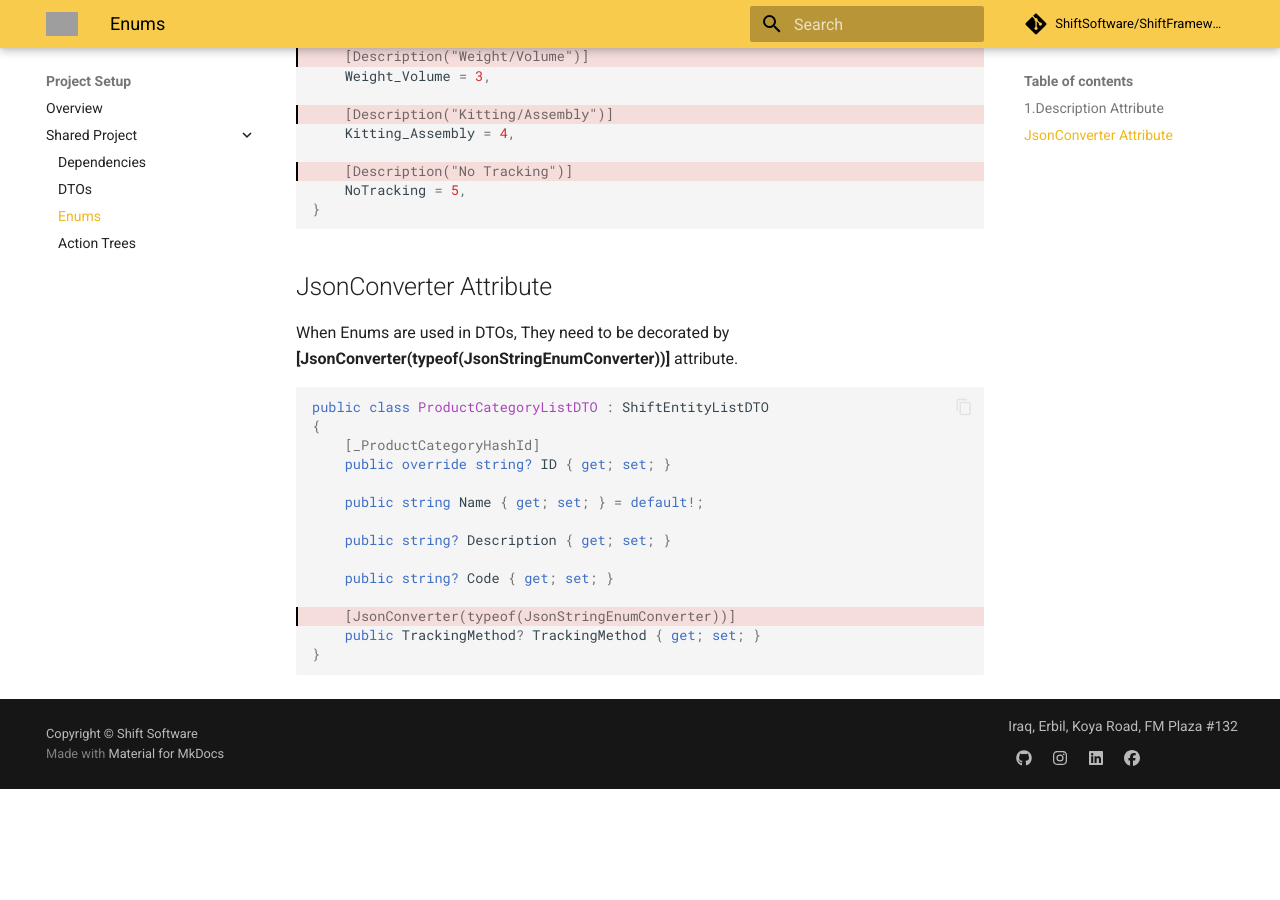
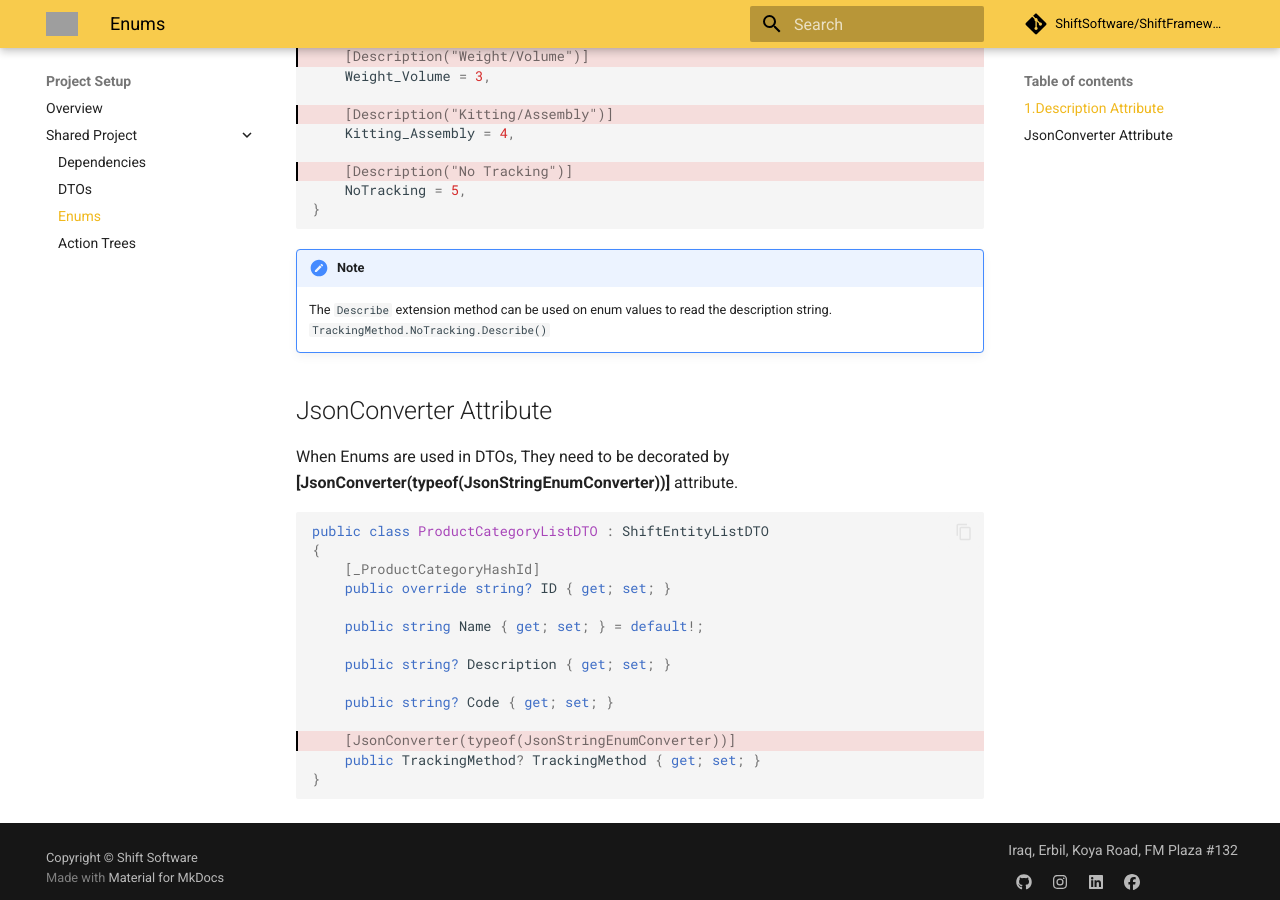
Before and after one commit to ShiftSoftware/ShiftFrameworkDocs, an MkDocs documentation site: the page built from docs/project-setup/shared-project/enums.md, in a window 1280 px wide and 900 px high, scrolled down 1015 px. Built offline with MkDocs 1.6.1 and Material for MkDocs 9.7.7, drawn with Linux system fonts in a browser that asks for light colours; comment, search, counter and statistics services are not loaded; before the commit the page ends 1804 px from its top, so only the background shows below that; grey boxes are pictures that could not be loaded.

Commit message:
enums: Describe() extension method

````diff
--- a/docs/project-setup/shared-project/enums.md
+++ b/docs/project-setup/shared-project/enums.md
@@ -47,6 +47,10 @@ public enum TrackingMethod
 }
 ```
 
+!!! note
+    The `Describe` extension method can be used on enum values to read the description string.
+    `TrackingMethod.NoTracking.Describe()`
+
 ## JsonConverter Attribute
 When Enums are used in DTOs, They need to be decorated by **[JsonConverter(typeof(JsonStringEnumConverter))]** attribute.
 
````
